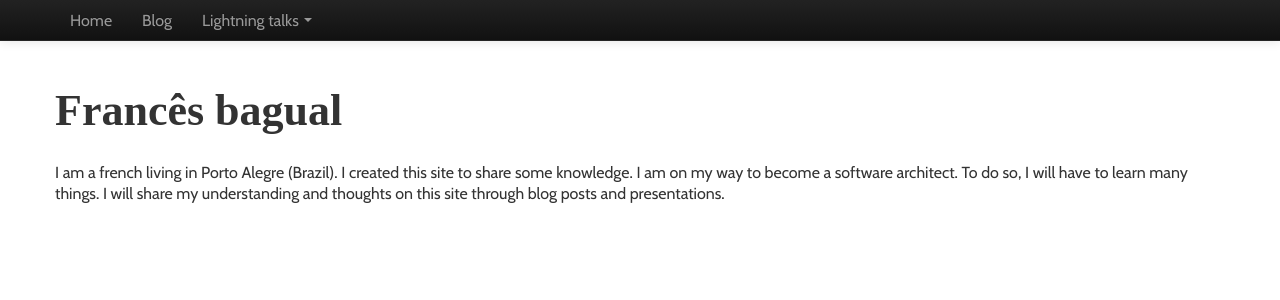
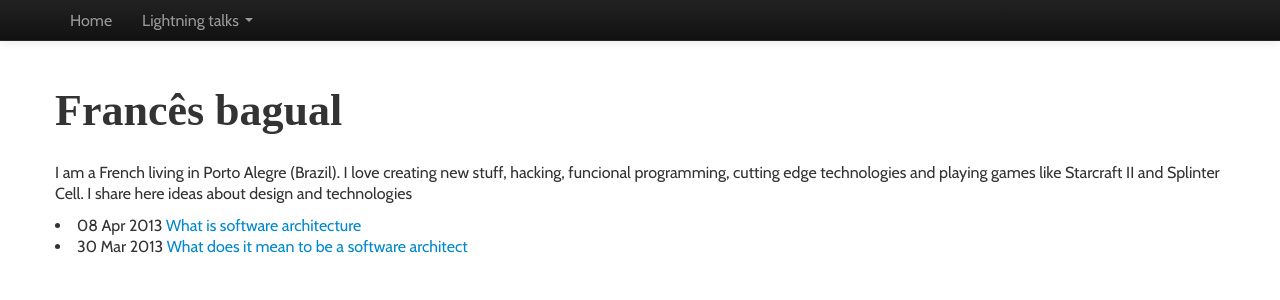
Before and after one commit to toff63/Sandbox, a Jekyll site: the page built from index.html, in a window 1280 px wide. Shown: the top 300 px of the page. Built offline with Jekyll 4.4.1, drawn with Linux system fonts in a browser that asks for light colours; nearby versions of some CDN libraries; some web fonts are replaced; Markdown is read by kramdown in place of the engine named in the settings.

Commit message:
Bringing the blog to the front page

```diff
--- a/_layouts/default.html
+++ b/_layouts/default.html
@@ -25,7 +25,6 @@
           <div class="nav-collapse collapse">
             <ul class="nav">
               <li><a href="/index.html">Home</a></li>
-              <li><a href="/blog.html">Blog</a></li>
 <li class="dropdown">
                 <a href="#" class="dropdown-toggle" data-toggle="dropdown">Lightning talks <b class="caret"></b></a>
                 <ul class="dropdown-menu">
--- a/index.html
+++ b/index.html
@@ -4,5 +4,12 @@ layout: default
 <header>
 <h1>Francês bagual</h1>
 </header>
-<p>I am a french living in Porto Alegre (Brazil). I created this site to share some knowledge. I am on my way to become a software architect. To do so, I will have to learn many things. I will share my understanding and thoughts on this site through blog posts and presentations.
+<p>I am a French living in Porto Alegre (Brazil). I love creating new stuff, hacking, funcional programming, cutting edge technologies and playing games like Starcraft II and Splinter Cell. I share here ideas about design and technologies
 </p>
+
+{% for post in site.posts %}
+
+<li><span>{{post.date | date_to_string }}</span> <a href="{{ post.url }}">{{ post.title }}</a></li>
+{% endfor %}
+
+</ul>
```
Also changed, not shown: 14 other files.
